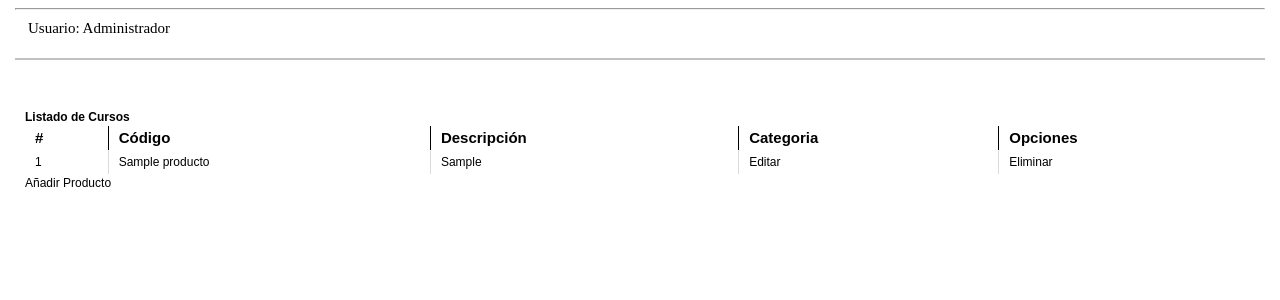
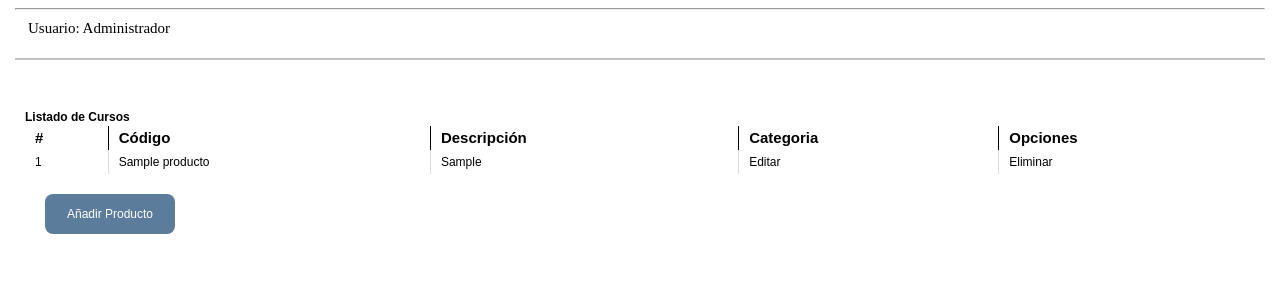
Before and after one commit to Lettarx/SistemaInventario, a Django app: page /productos/ in a window 1280 px wide. Shown: the part 139-439 px from the top of the page. Run offline with Django 4.2, Linux system fonts and the light colour scheme; tables that the repository leaves empty hold one stand-in row (values such as "Sample post").

Commit message:
arreglo estetico btn add productos y href salir

```diff
--- a/InventarioAPP/static/styles/Producto.css
+++ b/InventarioAPP/static/styles/Producto.css
@@ -193,3 +193,21 @@ header a .img {
 }
 .datagrid table tbody td:first-child { border-left: none; }
 .datagrid table tbody tr:last-child td { border-bottom: none; }
+
+.boton-form {
+    display: flex;
+    background-color: #5c7c9b;
+    color: white;
+    align-items: center;
+    justify-content: center;
+    border-color: #5c7c9b;
+    width: 130px;
+    height: 20px;
+    margin: 20px;
+    height: 40px;
+    border-radius: 8px;
+}
+
+.boton-form a{
+    color: white;
+}
--- a/InventarioAPP/templates/Productos.html
+++ b/InventarioAPP/templates/Productos.html
@@ -11,21 +11,7 @@
         {% include 'header.html' %}
 
         <div class="body-productos">
-            <!-- <div class="gestion-produc">
-                <h2>Gestión de Productos</h2><br>
-                <div class="card-gestion-prod">
-                    <div class="card-body">
-                        <form action="/registrarProducto/" method="POST">
-                            <div class="dentro-form">
-                                {{form.as_div}}
-                                {% csrf_token %}
-                            </div>
 
-                            <a type="submit" href="/productos" class="boton-form">Guardar</a>
-                        </form>
-                    </div>
-                </div>
-            </div> -->
             <div class="datagrid">
                 <h1>Listado de Cursos</h1>
                     <table class="table table-striped">
@@ -50,7 +36,10 @@
                             {% endfor %}
                         </tbody>
                     </table>
-                    <a href="../addproducto" class="boton-form">Añadir Producto</a>
+                    <div class="boton-form">
+                        <a href="../addproducto" >Añadir Producto</a>
+                    </div>
+
 
             </div>
         </div>
--- a/InventarioAPP/templates/header.html
+++ b/InventarioAPP/templates/header.html
@@ -8,7 +8,7 @@
                 <img src="{% static 'img/info.png' %}" class="img-logo img">
                 Informacion
             </a>
-            <a href="">
+            <a href="../..">
                 <img src="{% static 'img/salir.png' %}" class="img-logo img">
                 Salir
             </a>
```
Also changed, not shown: InventarioAPP/views.py (+0 -28 lines).
